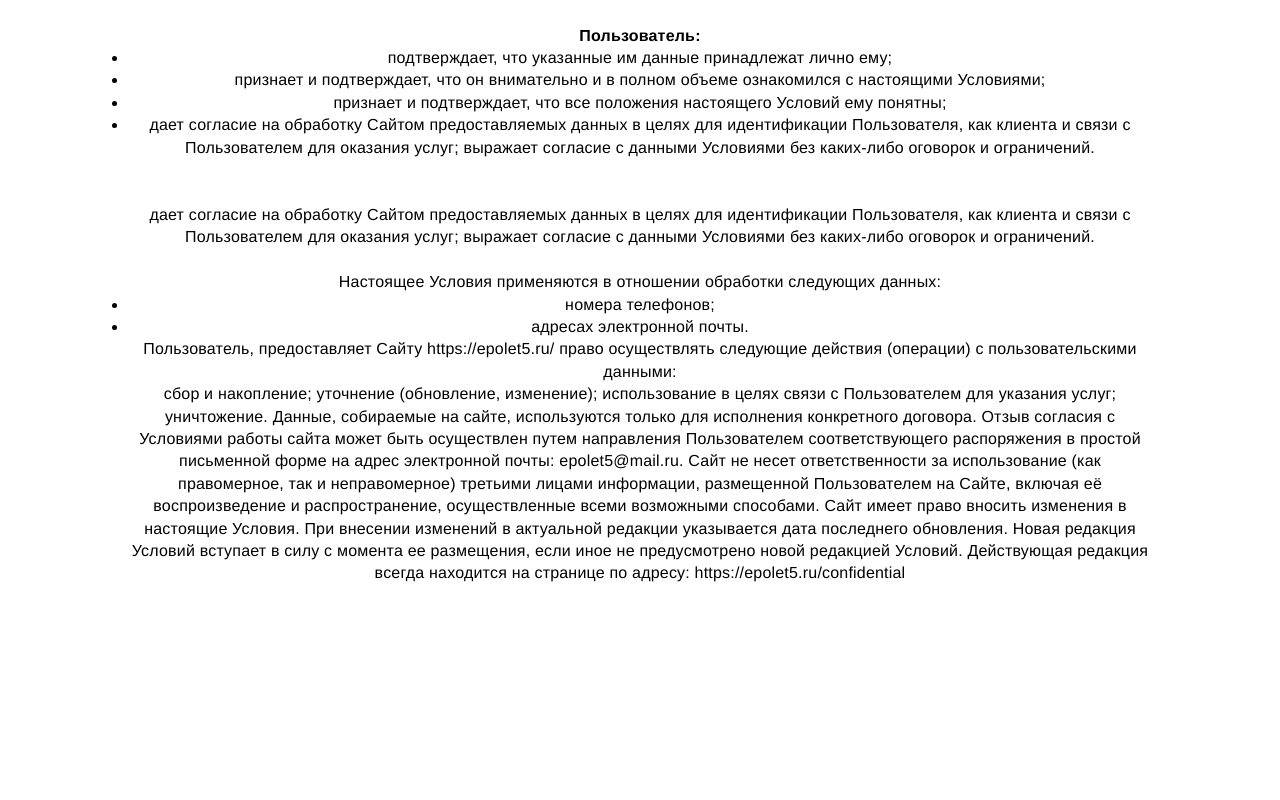
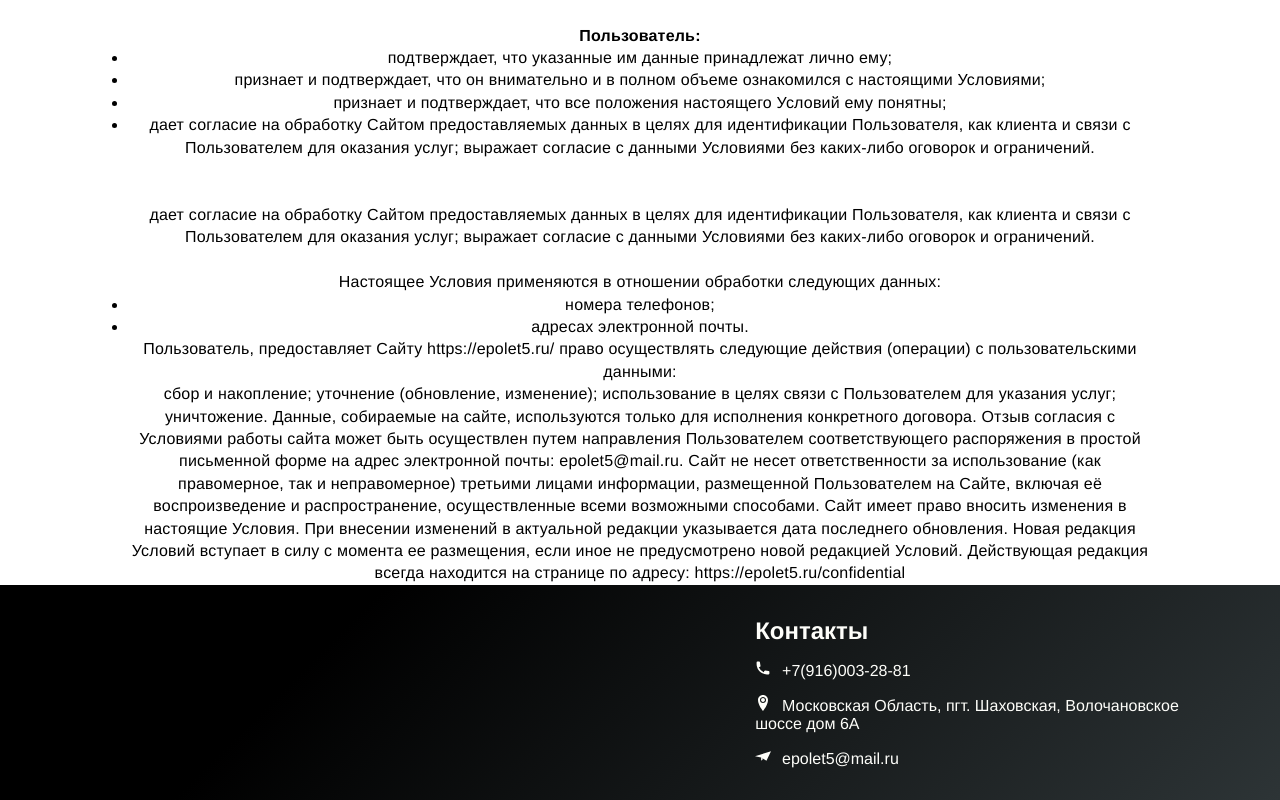
Before and after one commit to amakatee/epolet, a Next.js app: page /confidential in a window 1280 px wide. Shown: the part 281-1081 px from the top of the page. Before the commit the page ends 866 px from the top, so only its background shows below. Built offline with nearby package versions, Linux system fonts and the light colour scheme.

Commit message:
footer first commit

```diff
--- a/components/Footer.jsx
+++ b/components/Footer.jsx
@@ -2,26 +2,26 @@ import React from 'react'
 import {Button}  from '@mui/material'
 import {ImFilePdf} from 'react-icons/im'
 import Link from 'next/link'
+import {HiPhone } from 'react-icons/hi'
+import {ImLocation2} from 'react-icons/im'
+import {SiMinutemailer} from 'react-icons/si'
+
+
 
 const Footer = () => {
   return (
     <div className='footer-container'>
-      {/* <div className='pdf-files'>
-      <div className='file'>
-        <ImFilePdf />
-        <h4>Сводная ведомость результатов</h4>
-        <Link href='pdf1'>
-          <Button variant='outlined' color='secondary'>Посмотреть</Button>
-        </Link>
+      <div className='footer-img'>
+        {/* <img width='110px' src='../ep.png'></img> */}
       </div>
-      <div className='file'>
-        <ImFilePdf />
-        <h4>Перечень рекомендуемых меропри</h4>
-        <Button variant='outlined' color='secondary'>Посмотреть</Button>
-      </div>
+      <div className='footer-contact'>
+        <h2>Контакты</h2>
 
-      </div>   */}
-      <div className='footer-contact'>
+        <p> <HiPhone /> <span className='left-padding'> +7(916)003-28-81</span>  </p>
+        <p> <ImLocation2 /> <span className='left-padding'>Московская Область, пгт. Шаховская, Волочановское шоссе дом 6А </span></p>
+        <p> <SiMinutemailer /> <span className='left-padding'>epolet5@mail.ru</span></p>
+
+
 
       </div>
     </div>
--- a/components/Main.jsx
+++ b/components/Main.jsx
@@ -25,7 +25,7 @@ const Main = ({mainBanner}) => {
       </div>
        </div>
        </Link>
-       <Link to='form' spy={true} smooth={true} duration={500}>
+       <Link to='form' spy={true} offset={-140} smooth={true} duration={500}>
        <div className='h-cont h-cont3'>
       <div className='hexagon hex2'>
         <div className='shape'>Контакты</div>
--- a/styles/globals.css
+++ b/styles/globals.css
@@ -647,7 +647,29 @@ a {
 
 /*pdf ends */
 /* Footer Container starts */
+footer {
+  background-color: #2d3436;
+background-image: linear-gradient(315deg, #2d3436 0%, #000000 74%);
+}
+.footer-container {
+  display: grid;
+  width: 90vw;
+  margin:auto;
 
+  grid-template-columns: 1.5fr 1fr;
+  padding-block: 2rem;
+
+}
+.footer-contact {
+  display: flex;
+  flex-direction: column;
+  gap: 15px;
+  color: var(--main-font-color);
+}
+.footer-img {
+  display: grid;
+  place-content: center;
+}
 /* Footer Container Ends */
 
 
@@ -903,6 +925,12 @@ a {
   html{
     width: 100vw;
   }
+  .footer-contact h2 {
+    font-size: 1.1rem
+  }
+  .footer-contact p {
+    font-size: .8rem;
+  }
 
 }
 html{
```
